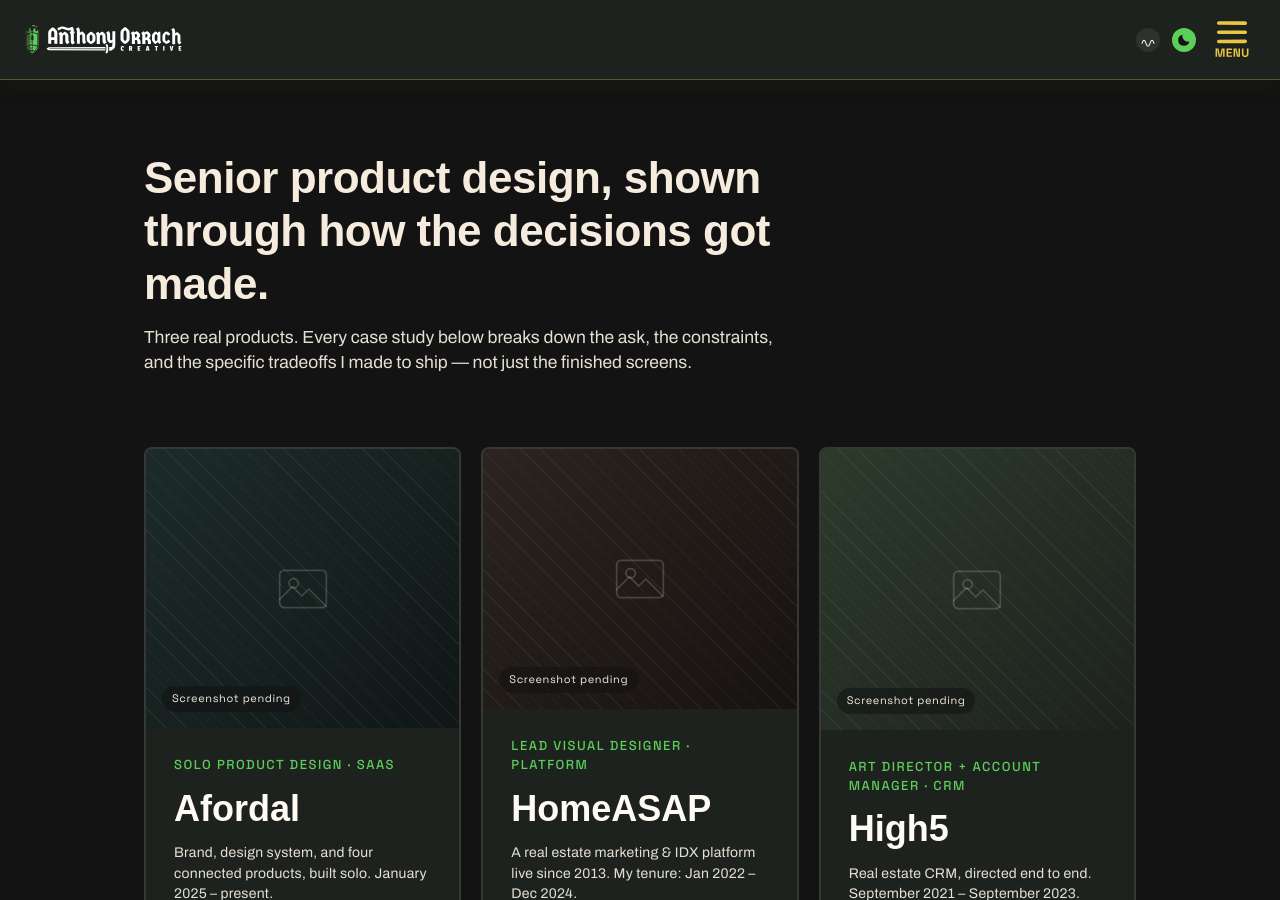
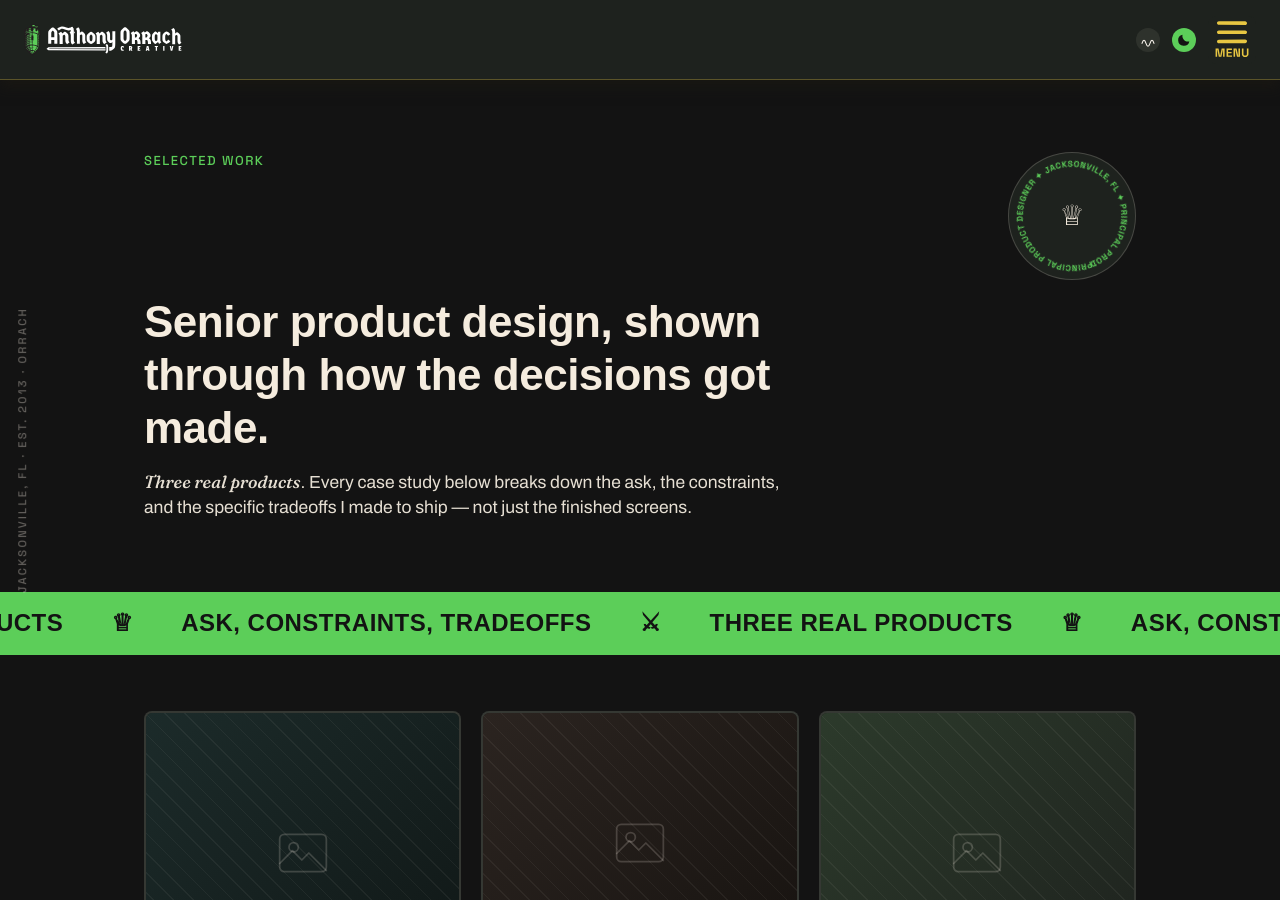
Before and after one commit to orrachcreative/orrachcreative.github.io, a Jekyll site: the page built from work/index.html, in a window 1280 px wide and 900 px high. Built offline with Jekyll 4.4.1, drawn with Linux system fonts in a browser that asks for light colours; some web fonts are replaced.

Commit message:
Extend new visual direction to the Work index
Same treatment as the Craft index: seal badge next to a new "Selected
work" eyebrow, corner label, Fraunces accent-word on "Three real
products," and a marquee band between the hero and the case-study
cards. Every top-level and detail page in the site now shares this
direction.

Co-Authored-By: Claude Sonnet 5 <noreply@anthropic.com>
Claude-Session: https://claude.ai/code/session_01MzSaLw8aaGzPaaBcGJvVrm

```diff
--- a/work/index.html
+++ b/work/index.html
@@ -4,13 +4,41 @@ title: Work
 nav: work
 permalink: /work/
 ---
+<div class="proclamation" data-proclamation role="status" aria-live="polite">
+  <span>You found it. Real crest on the way — this seal's a placeholder for now.</span>
+  <button type="button" data-proclamation-close aria-label="Dismiss" style="position: static; background: none; border: none; color: inherit; font-size: 1.25rem; line-height: 1; cursor: pointer; flex: none;">&times;</button>
+</div>
+
+<p class="corner-label">Jacksonville, FL &middot; Est. 2013 &middot; Orrach</p>
+
 <div class="shell">
   <section class="hero" style="padding-bottom: 72px;">
+    <div style="display: flex; align-items: flex-start; justify-content: space-between; gap: 24px; flex-wrap: wrap;">
+      <p class="eyebrow">Selected work</p>
+      <button type="button" class="seal-badge" aria-label="There's something hidden here." title="Click a few times">
+        <span class="seal-badge__center">&#9813;</span>
+      </button>
+    </div>
     <h1 class="display-2 hero__title">Senior product design, shown through how the decisions got made.</h1>
-    <p class="body-lg hero__subtitle">Three real products. Every case study below breaks down the ask, the constraints, and the specific tradeoffs I made to ship &mdash; not just the finished screens.</p>
+    <p class="body-lg hero__subtitle"><span class="accent-word">Three real products</span>. Every case study below breaks down the ask, the constraints, and the specific tradeoffs I made to ship &mdash; not just the finished screens.</p>
   </section>
+</div>
 
-  <div class="card-grid card-grid--row" style="padding-bottom: 72px;">
+<div class="marquee-band" aria-hidden="true">
+  <div class="marquee-band__track">
+    <span class="marquee-band__item">Three real products</span>
+    <span class="marquee-band__item">&#9813;</span>
+    <span class="marquee-band__item">Ask, constraints, tradeoffs</span>
+    <span class="marquee-band__item">&#9876;</span>
+    <span class="marquee-band__item">Three real products</span>
+    <span class="marquee-band__item">&#9813;</span>
+    <span class="marquee-band__item">Ask, constraints, tradeoffs</span>
+    <span class="marquee-band__item">&#9876;</span>
+  </div>
+</div>
+
+<div class="shell">
+  <div class="card-grid card-grid--row" style="padding-bottom: 72px; padding-top: 56px;">
     {% for item in site.data.work %}
       {% include work-card.html item=item variant="vertical" %}
     {% endfor %}
```
